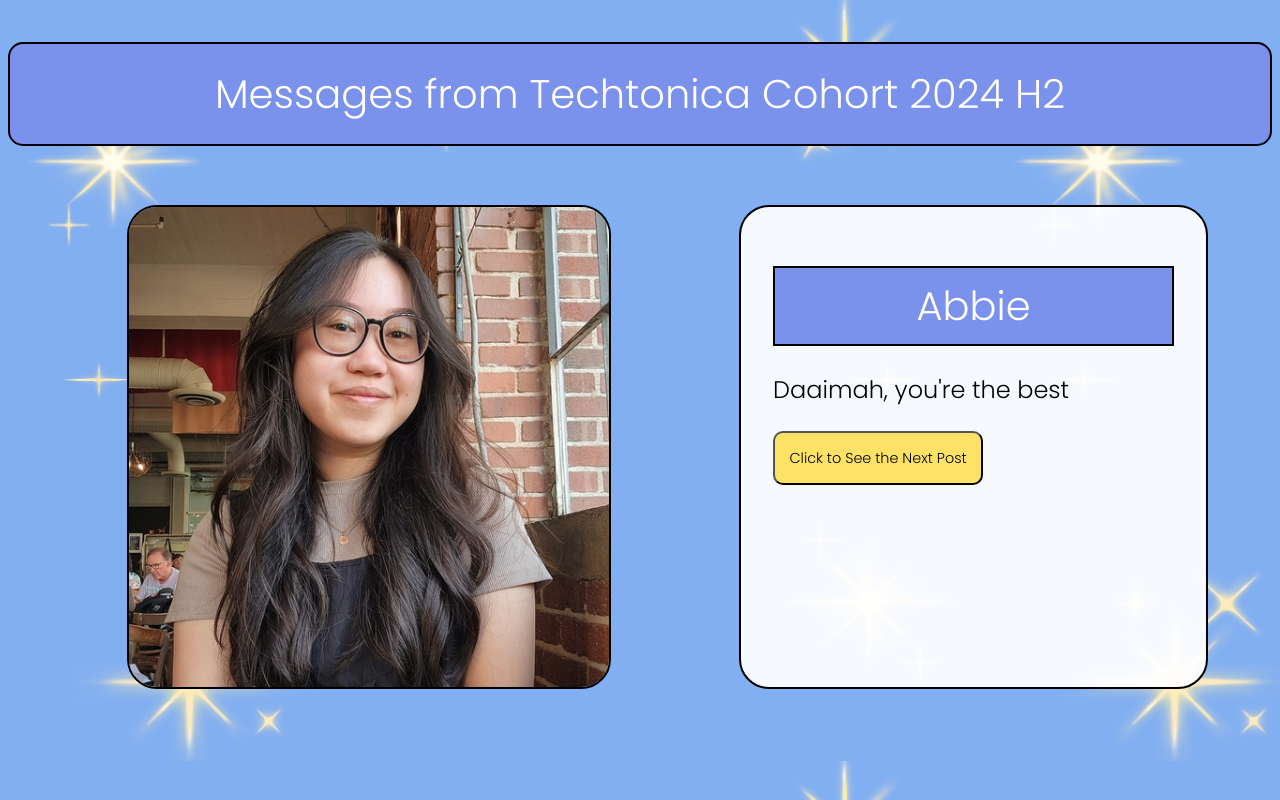
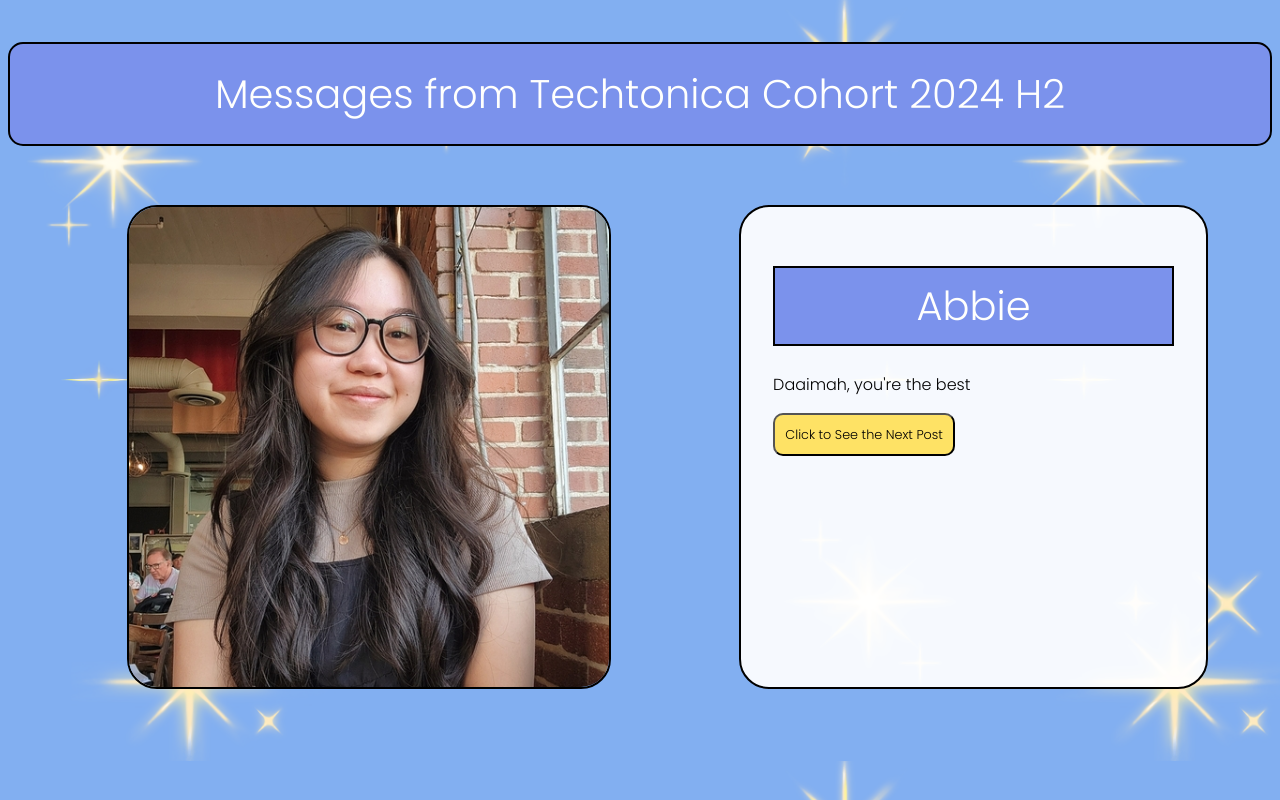
Before and after one commit to mai-repo/Message, a React (Vite) app in the folder client/: page / in a window 1280 px wide. Built offline with nearby package versions, Linux system fonts and the light colour scheme.

Commit message:
adjust description sizing in CSS

```diff
--- a/client/CSS/Home.css
+++ b/client/CSS/Home.css
@@ -17,8 +17,8 @@
 }
 
 button{
-    padding: 1em;
-    font-size: .9em;
+    padding: .8em;
+    font-size: .8em;
     border-radius: 10px;
     background-color: rgba(255, 224, 86, 0.907);
 }
--- a/client/CSS/StudentMessage.css
+++ b/client/CSS/StudentMessage.css
@@ -34,5 +34,5 @@
 }
 
 .description{
-    font-size: 1.5em;
+    font-size: 1em;
 }
```
